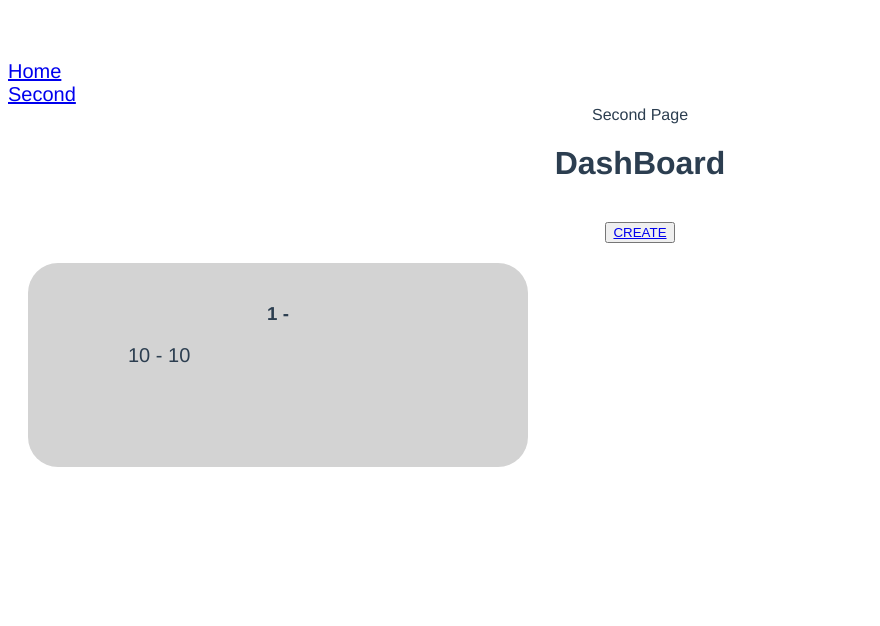
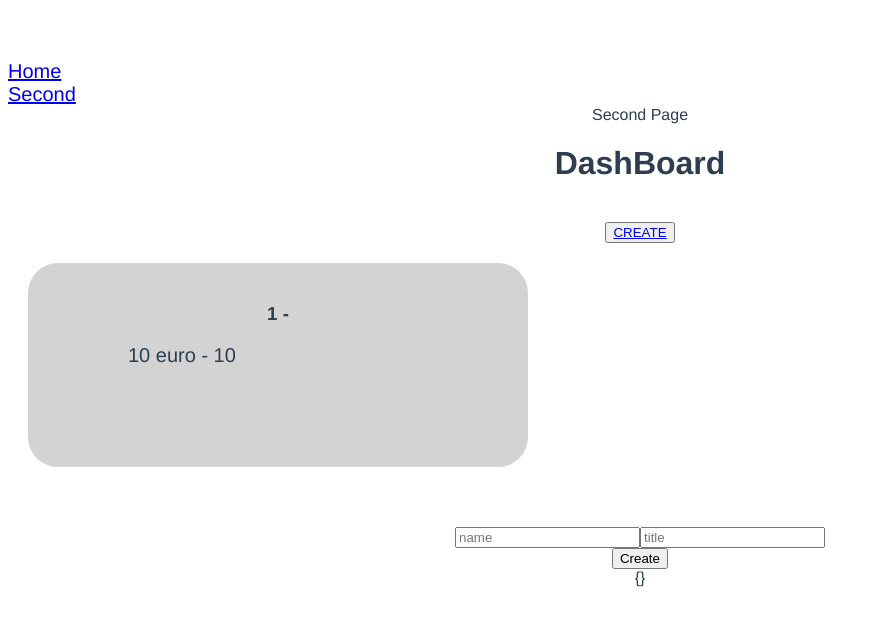
Before and after one commit to LouisYang95/DashboardAdmin, a Vue app in the folder dashboard-admin/: page /secondpage in a window 1280 px wide. Shown: the top 626 px of the page, without its empty margins (0-880 px from the left). Built offline with nearby package versions, Linux system fonts and the light colour scheme; data requests are answered from the project's data file.

Commit message:
Adding product into our json

```diff
--- a/dashboard-admin/src/App.vue
+++ b/dashboard-admin/src/App.vue
@@ -14,17 +14,19 @@
     <router-view></router-view>
 
     <DashBoard />
-
+    <AddCommand />
   </div>
 </template>
 
 
 <script>
 import DashBoard from "./components/Dashboard.vue";
+import AddCommand from "./components/AddCommand.vue";
+
 
 export default {
   name: "App",
-  components: { DashBoard }
+  components: { DashBoard, AddCommand },
 }
 </script>
 
--- a/dashboard-admin/src/components/AddCommand.vue
+++ b/dashboard-admin/src/components/AddCommand.vue
@@ -1,14 +1,29 @@
 <template>
-  <div>Add Command
+  <div id="app">
+    <form @submit.prevent="this.mainStore.AddProducts()">
+      <input placeholder="name" v-model="post.name">
+      <input placeholder="title" v-model="post.title">
+      <br>
+      <button type="submit">Create</button>
+    </form>
+    {{data}}
   </div>
 </template>
 
 <script>
+import { useStore } from "@/store/index";
+import { mapStores, mapState} from "pinia";
+
 export default {
-    name  : 'AddCommand',
-}
+  name: "AddCommand",
+  computed: {
+    //create a computed property that returns the id(given in the store) + Store -> there mainStore
+    ...mapStores(useStore),
+    // create 2 computed named 'data' and 'post' containing the state : state.data and state.post in index.js store
+    ...mapState(useStore, ["data"]),
+    ...mapState(useStore, ["post"]),
+  },
+};
 </script>
 
-<style>
-
-</style>
+<style></style>
--- a/dashboard-admin/src/components/Dashboard.vue
+++ b/dashboard-admin/src/components/Dashboard.vue
@@ -9,7 +9,7 @@
            {{ product.descriptions }}
         </li>
         <li>
-          {{ product.price }} - {{ product.stock }}
+          {{ product.price }} euro - {{ product.stock }}
         </li>
       </ul>
     </div>
--- a/dashboard-admin/src/store/index.js
+++ b/dashboard-admin/src/store/index.js
@@ -1,12 +1,30 @@
 import { defineStore } from "pinia";
 
 export const useStore = defineStore("main", {
-  state: () => {
-    return {
-      users: [1,2,3],
-    };
-  },
+  state: () => ({
+    post : {},
+    data : {},
+  }),
   getters: {},
+
   actions: {
-  },
+    async AddProducts() {
+      const resquest = new Request(
+        "http://localhost:3000/products",
+      {
+        method: "POST",
+        headers: {
+          "Content-Type": "application/json",
+        },
+        mode: "cors",
+        cache: "default",
+        body: JSON.stringify(this.post)
+      }
+      );
+      const res = await fetch(resquest);
+      const data = await res.json();
+      this.data = data;
+      console.log (data);
+    }
+}
 });
```
